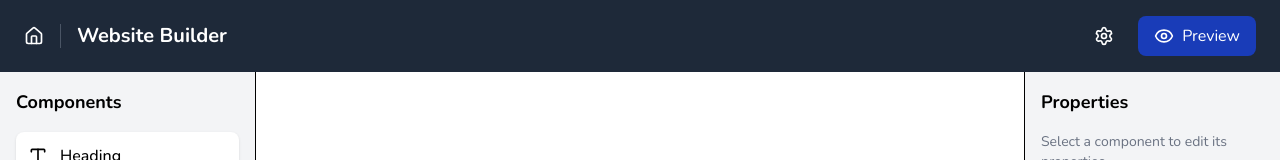
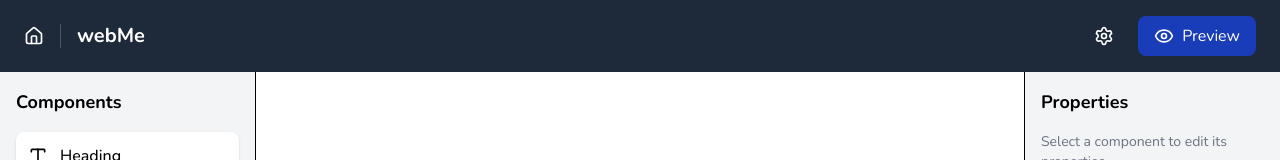
Before and after one commit to joshedge0/webMe, a Next.js app: page /builder in a window 1280 px wide. Shown: the top 160 px of the page. Built offline with nearby package versions, Linux system fonts and the light colour scheme.

Commit message:
name updates

```diff
--- a/app/layout.tsx
+++ b/app/layout.tsx
@@ -4,7 +4,7 @@ import { Nunito } from 'next/font/google'
 const nunito = Nunito({ subsets: ['latin'] })
 
 export const metadata = {
-  title: 'WebMe',
+  title: 'webMe',
   description: 'Build beautiful websites with drag and drop',
 }
 
--- a/components/builder/Toolbar.tsx
+++ b/components/builder/Toolbar.tsx
@@ -22,7 +22,7 @@ export default function Toolbar({
           <Home size={20} />
         </Link>
         <div className="h-6 w-px bg-gray-600"></div>
-        <h1 className="text-xl font-bold">Website Builder</h1>
+        <h1 className="text-xl font-bold">webMe</h1>
       </div>
 
       <div className="flex items-center gap-6">
```
